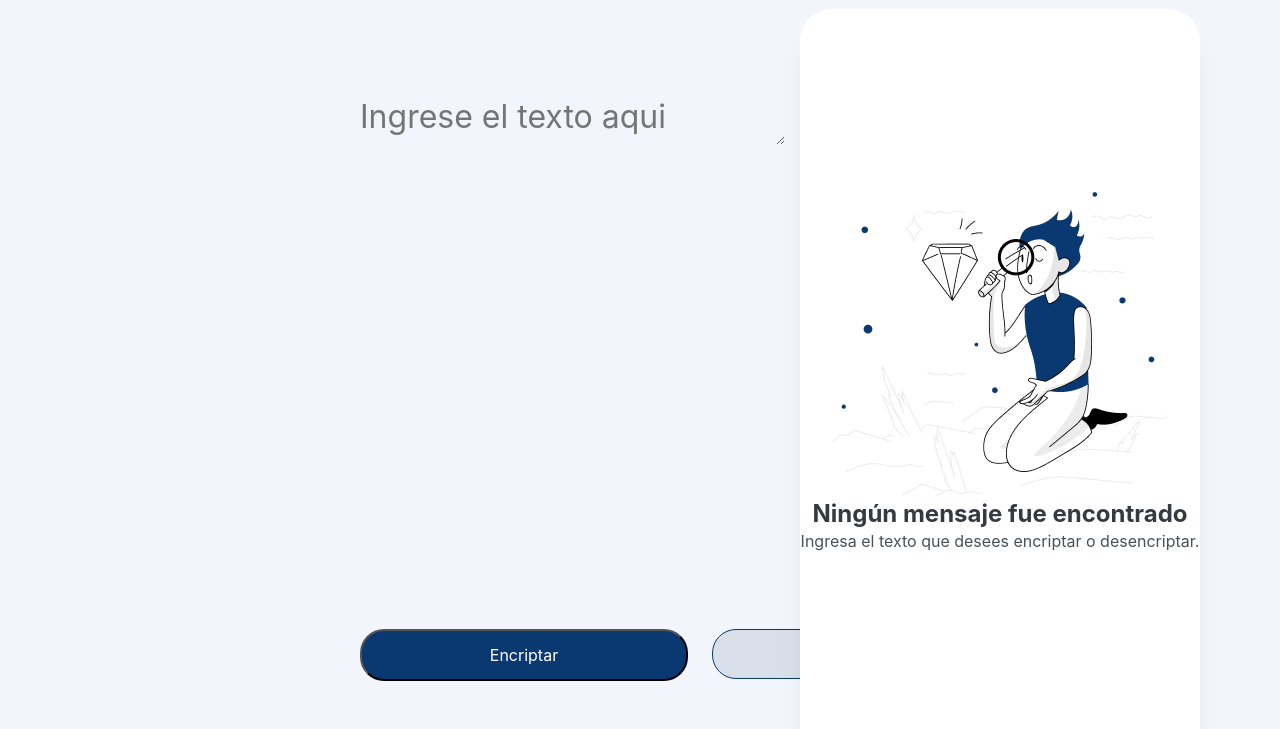
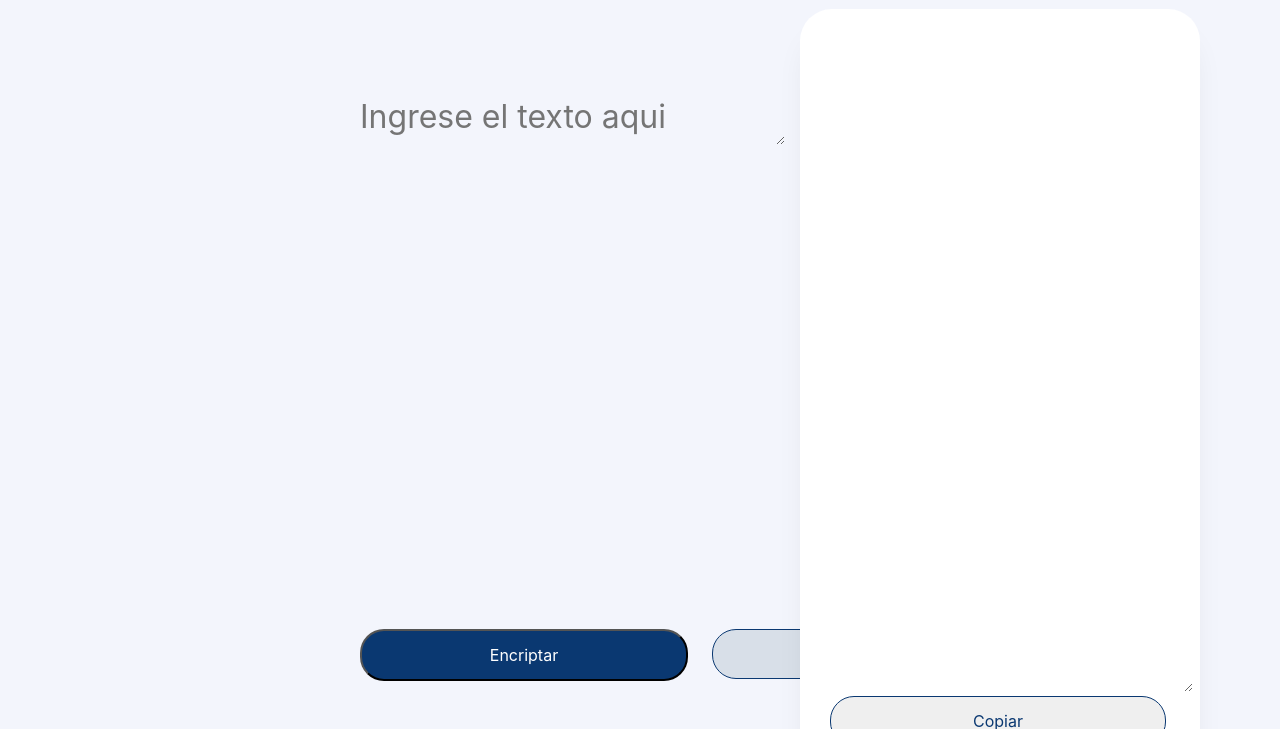
Before and after one commit to Guts32/Encriptador-Desencriptador-Alura, a plain HTML site: page index.html in a window 1280 px wide. Shown: the part 71-800 px from the top of the page. Drawn offline with Linux system fonts and the light colour scheme.

Commit message:
Agregando boton de copiar y funciones, tambien cambie el label por un textarea

```diff
--- a/index.html
+++ b/index.html
@@ -31,7 +31,10 @@
                 </div>
                 <div class="rectangle-2">
                     <div class="contenedor-mensaje" id="mensaje-mostrar">
-                        <label class="mensaje" id="outputText"></label>
+                        <textarea class="mensaje" id="outputText" readonly></textarea>
+                        <div class="boton-copiar-contenedor">
+                            <button class="boton-copiar" onclick="copyToClipboard()">Copiar</button>
+                        </div>
                     </div>
                 </div>
             </div>
--- a/js.js
+++ b/js.js
@@ -1,20 +1,28 @@
+//funcion para procesar el texto y seleccionar si se va a encriptar o descencriptar
 function processText(operation) {
+    //creando variable y agregando el valor del texto
     const inputText = document.getElementById('inputText').value.toLowerCase();
     let outputText = '';
 
+    //validacion para elegir si se eligio encriptar o no el mensaje
     if (operation === 'encrypt') {
+        //llamando la funcion para encriptar y guardando el resultado recibido en la variable
         outputText = encryptText(inputText);
     } else if (operation === 'dencrypt') {
+        //llamando la funcion para desencrptar y guardando el resultado recibido en la variable
         outputText = decryptText(inputText);
     }
 
+    //agregando el valor del mensaje procesado al label
     document.getElementById('outputText').textContent = outputText;
+    //ocultando imagen con el texto de no mensajes
     document.getElementById('no-mensaje').style.visibility = 'hidden';
+    //mostrando el mensaje procesado
     document.getElementById('mensaje-mostrar').style.visibility = 'visible';
 
 }
 
-
+//funcion para encriptar
 function encryptText(text) {
     return text.replace(/e/g, 'enter')
                .replace(/i/g, 'imes')
@@ -22,7 +30,7 @@ function encryptText(text) {
                .replace(/o/g, 'ober')
                .replace(/u/g, 'ufat');
 }
-
+//funcion para descencriptar
 function decryptText(text) {
     return text.replace(/enter/g, 'e')
                .replace(/imes/g, 'i')
@@ -30,3 +38,20 @@ function decryptText(text) {
                .replace(/ober/g, 'o')
                .replace(/ufat/g, 'u');
 }
+
+//funciona para copiar texto
+function copyToClipboard() {
+    const outputText = document.getElementById('outputText').textContent;
+    // Crear un elemento textarea temporal
+    const textarea = document.createElement('textarea');
+    textarea.value = outputText;
+    // Agregar el textarea al cuerpo del documento
+    document.body.appendChild(textarea);
+    // Seleccionar y copiar el texto dentro del textarea
+    textarea.select();
+    document.execCommand('copy');
+    // Eliminar el textarea temporal
+    document.body.removeChild(textarea);
+
+    alert('Texto copiado al portapapeles');
+}
--- a/styles.css
+++ b/styles.css
@@ -40,6 +40,7 @@
     left: auto;
     right: 40px;
     top: 40px;
+    visibility: hidden;
 }
 
 .rectangle-2 {
@@ -47,7 +48,7 @@
   left: auto;
   right: 40px;
   top: 40px;
-  visibility: hidden;
+
 }
 
 .contenedor-logo{
@@ -193,17 +194,57 @@
 
 .contenedor-mensaje{
     width: 336px;
-    height: 781px;
+    height: 650px;
     flex-shrink: 0;
-    margin: 32px;
+    margin-left: 30px;
+    margin-top: -150px;
 }
 
-.mensaje{
+.mensaje {
     color: var(--Gray-gray-400, #495057);
     font-family: Inter;
     font-size: 24px;
     font-style: normal;
     font-weight: 400;
-    line-height: 150%; /* 36px */
-    margin: 25px;
+    margin: 0;
+    padding: 20px;
+    overflow-wrap: break-word;
+    word-wrap: break-word;
+    overflow: auto; /* Opcional: Agregar barra de desplazamiento si es necesario */
+    background:transparent;
+    border: none;
 }
+
+
+.boton-copiar-contenedor{
+    display: flex;
+    width: 680px;
+    height: 0;
+    align-items: stretch;
+}
+
+.boton-copiar{
+    display: flex;
+    justify-content: center;
+    width: 336px;
+    padding: 24px;
+    align-items: center;
+    gap: 8px;
+    border-radius: 24px;
+    border: 1px solid var(--Dark-blue-dark-blue-300, #0A3871);
+    color: var(--Dark-blue-dark-blue-300, #0A3871);
+    text-align: center;
+    font-family: Inter;
+    font-size: 16px;
+    font-style: normal;
+    font-weight: 400;
+    line-height: normal;
+}
+
+.boton-copiar:hover {
+    cursor: pointer;
+}
+
+.boton-copiar:active {
+    background: #e3e7ec;
+}
```
